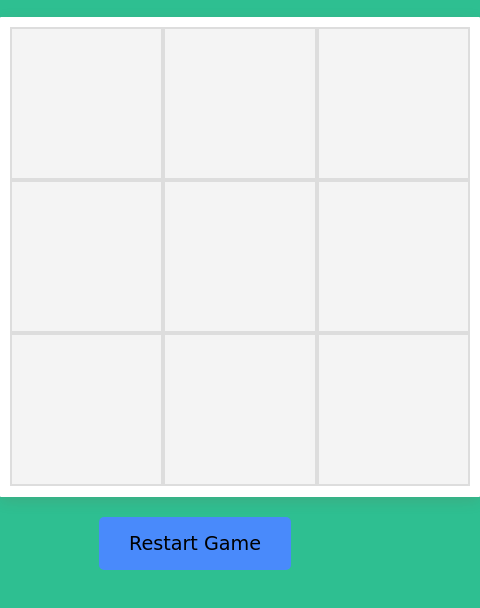
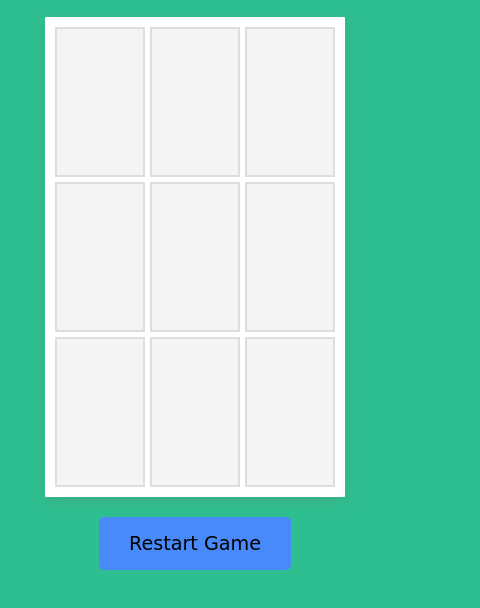
Before and after one commit to Meet-Gohil/Tic-Tac-Toe, a plain HTML site: page index.html in a window 390 px wide. Shown: the part 158-766 px from the top of the page, 480 px wide, since content can reach past the window. Drawn offline with Linux system fonts and the light colour scheme.

Commit message:
Updated CSS for responsiveness

```diff
--- a/index.css
+++ b/index.css
@@ -21,6 +21,15 @@ body {
     font-size: 2rem;
     color: #333;
     font-weight: bold;
+}
+
+.container {
+    margin: 0 auto;
+    display: grid;
+    grid-template-columns: repeat(3, 1fr);
+    gap: 10px;
+    max-width: 500px;
+    width: 90%;
 }
 
 
@@ -80,3 +89,18 @@ button {
 button:hover {
     background-color: #3a6dcf;
 }
+
+body {
+    font-size: 1rem;
+}
+
+@media (max-width: 768px) {
+    body {
+        font-size: 0.9rem;
+    }
+
+    .container {
+        max-width: 300px;
+        gap: 5px;
+    }
+}
```
